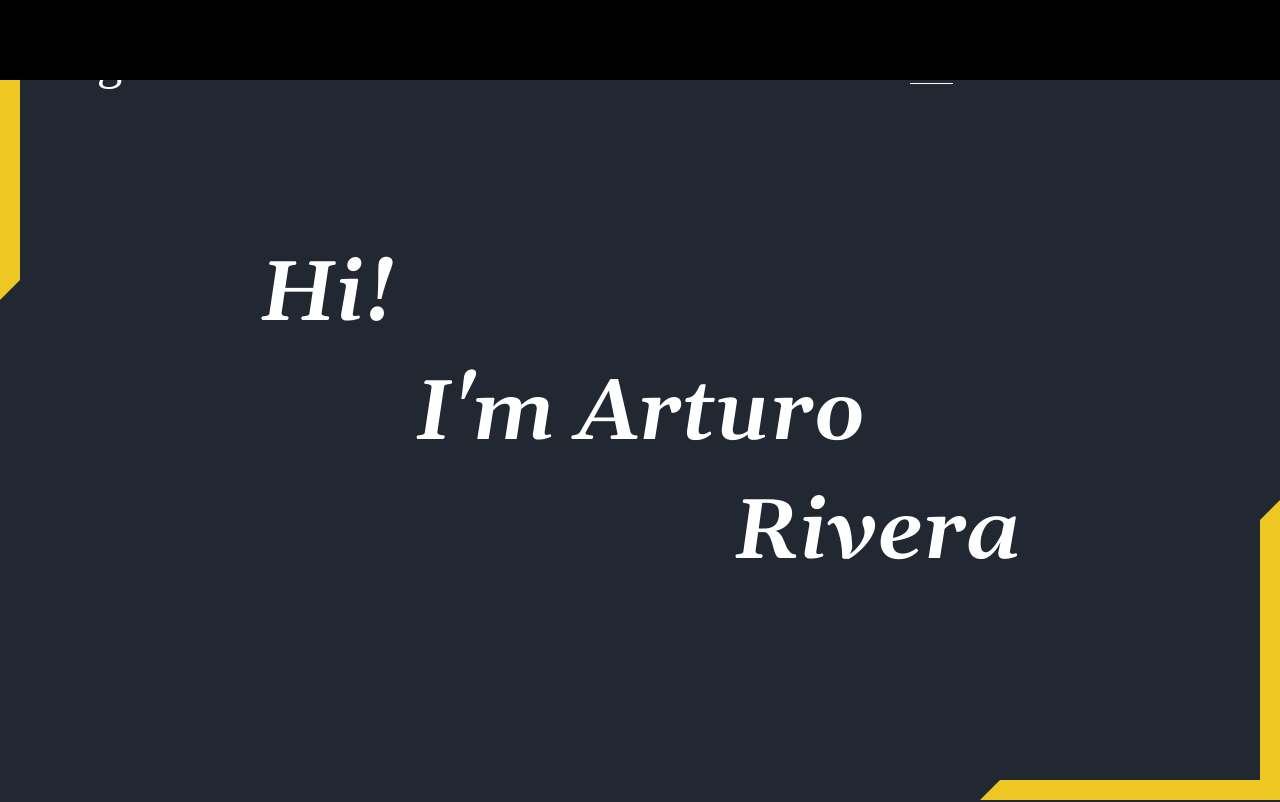
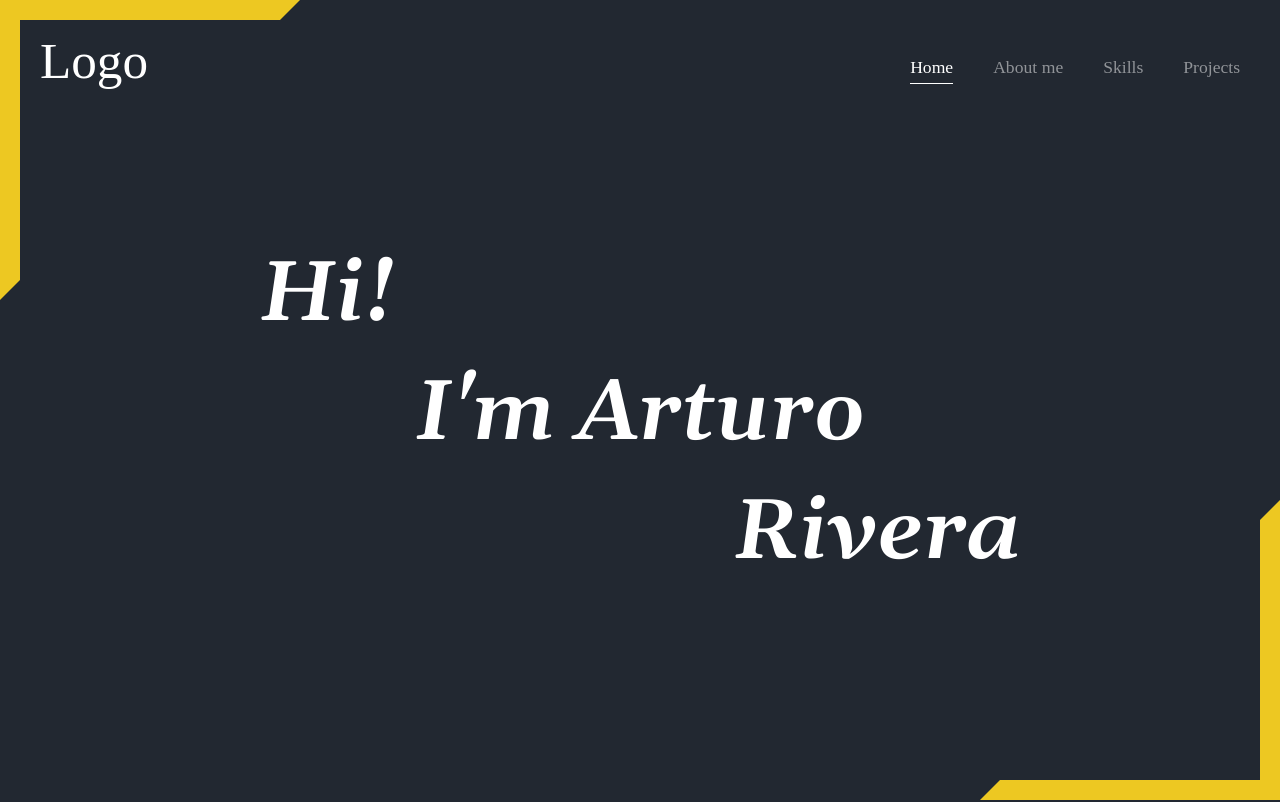
Before and after one commit to Houser97/Portfolio, a React (Create React App) app: page / in a window 1280 px wide. Shown: the top 802 px of the page. Built offline with nearby package versions, Linux system fonts and the light colour scheme.

Commit message:
Translate background div using class to be added by mean of prop isAtTop

```diff
--- a/src/styles/Header.css
+++ b/src/styles/Header.css
@@ -121,11 +121,17 @@ header a {
 
 .header-backgound{
     background-color: black;
-    z-index: 9;
+    z-index: 0;
     position: absolute;
     width: 100%;
-    height: 80px;
+    height: 80px; /*Es la altura del Header cuando no está en el top.*/
     top: 0px;
+    transition: transform 250ms ease-in-out;
+    transform: translateY(-100%);
+}
+
+.not-at-top-header{
+    transform: translateY(0%);
 }
 
 /*Nav section*/
```
